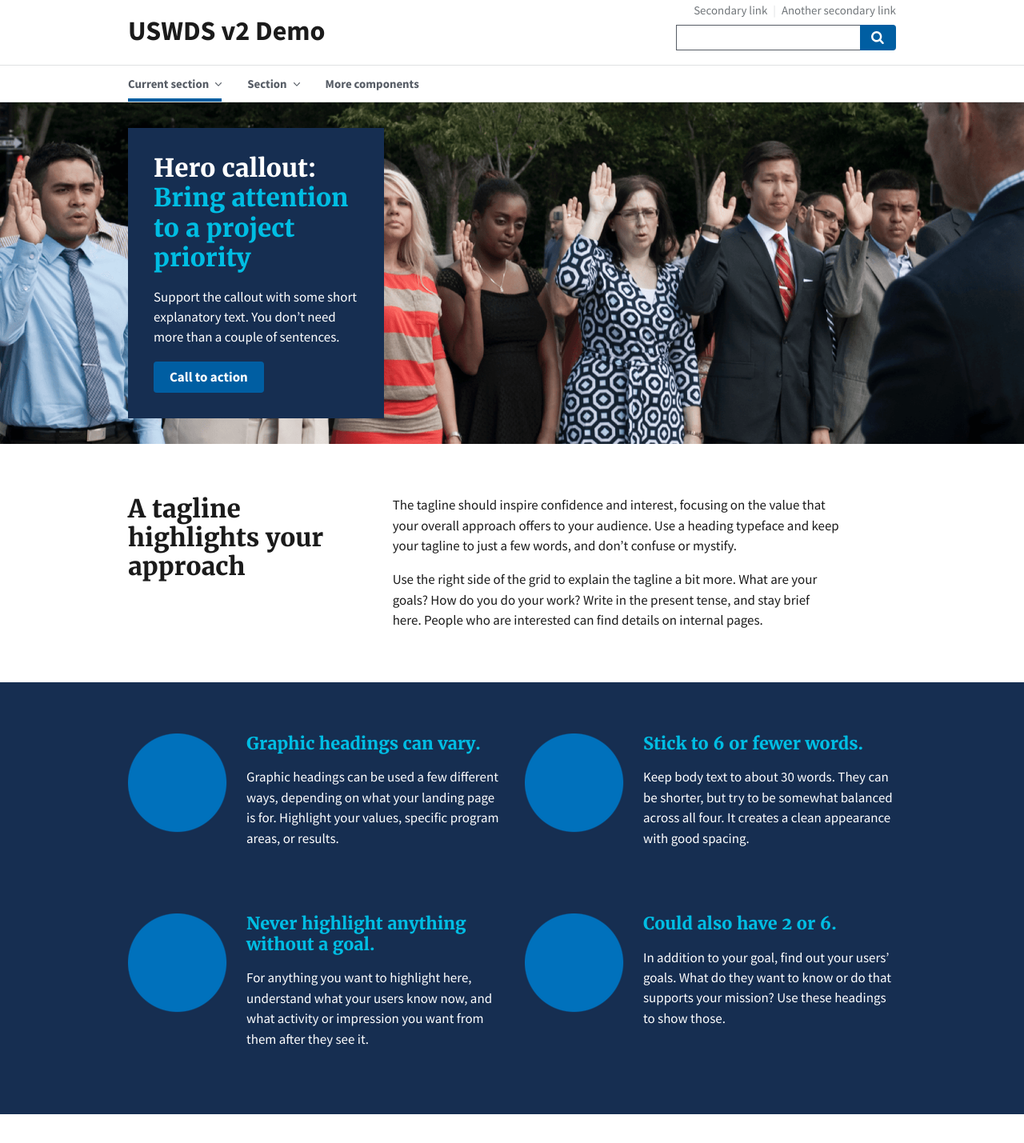
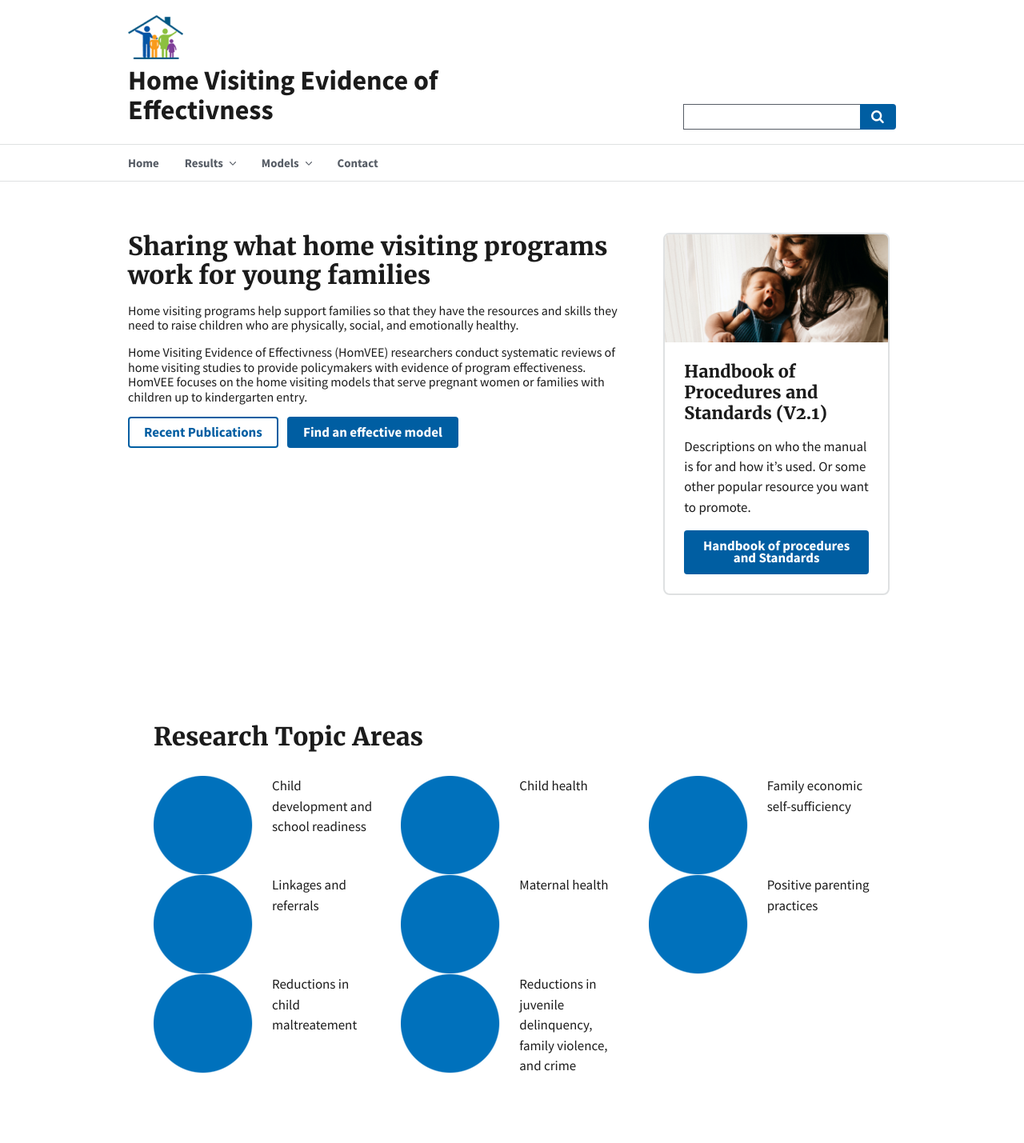
Before and after one commit to peterrowland/HomeVEE-demo, a website: page index.html in a window 1280 px wide. Shown: the part 35-1464 px from the top of the page at 80% size. Drawn offline with Linux system fonts and the light colour scheme.

Commit message:
add in site content

```diff
--- a/index.html
+++ b/index.html
@@ -5,10 +5,11 @@
     <meta charset="utf-8">
     <meta name="viewport" content="width=device-width, initial-scale=1.0">
     <meta http-equiv="X-UA-Compatible" content="IE=edge">
-    <title>USWDS Fractal example document</title>
+    <title>Home Visiting Evidence of Effectivness</title>
     <link rel="stylesheet" href="./css/styles.css">
 
   </head>
+
   <body>
     <a class="usa-skipnav" href="#main-content">Skip to main content</a>
 
@@ -57,42 +58,56 @@
   </div>
 </div>
 
-
-
-
   <div class="usa-overlay"></div>
 <header class="usa-header usa-header--extended" role="banner"><div class="usa-navbar">
-  <div class="usa-logo" id="extended-logo">
-    <em class="usa-logo__text"><a href="/" title="Home" aria-label="Home">USWDS v2 Demo</a></em>
+  <div class="usa-logo site-logo" id="extended-logo">
+      <img class="" src="./img/homevee.png" alt="homevee">
+      <em class="usa-logo__text">
+        <a class="" href="/" title="Home" aria-label="Home">Home Visiting Evidence of Effectivness</a>
+      </em>
   </div>
   <button class="usa-menu-btn">Menu</button>
 </div>
 <nav role="navigation" class="usa-nav">
     <div class="usa-nav__inner"><button class="usa-nav__close"><img src="./img/close.svg" alt="close"></button>
-<ul class="usa-nav__primary usa-accordion"><li class="usa-nav__primary-item">
-    <button class="usa-accordion__button usa-nav__link  usa-current" aria-expanded="false" aria-controls="extended-nav-section-one"><span>Current section</span></button>
-    <ul id="extended-nav-section-one" class="usa-nav__submenu"><li class="usa-nav__submenu-item">
-              <a href="#">Navigation link</a>
-            </li><li class="usa-nav__submenu-item">
-              <a href="#">Navigation link</a>
-            </li><li class="usa-nav__submenu-item">
-              <a href="#">Navigation link</a>
-            </li></ul></li><li class="usa-nav__primary-item">
-    <button class="usa-accordion__button usa-nav__link" aria-expanded="false" aria-controls="extended-nav-section-two"><span>Section</span></button>
+<ul class="usa-nav__primary usa-accordion">
+
+  <li class="usa-nav__primary-item usa-current">
+    <a class="usa-nav__link" href="accordion.html"><span>Home</span></a>
+  </li>
+
+  <li class="usa-nav__primary-item">
+    <button class="usa-accordion__button usa-nav__link " aria-expanded="false" aria-controls="extended-nav-section-one"><span>Results</span></button>
+    <ul id="extended-nav-section-one" class="usa-nav__submenu">
+      <li class="usa-nav__submenu-item">
+          <a href="#">Navigation link</a>
+        </li><li class="usa-nav__submenu-item">
+          <a href="#">Navigation link</a>
+        </li><li class="usa-nav__submenu-item">
+          <a href="#">Navigation link</a>
+        </li></ul></li>
+
+        <li class="usa-nav__primary-item">
+    <button class="usa-accordion__button usa-nav__link" aria-expanded="false" aria-controls="extended-nav-section-two"><span>Models</span></button>
     <ul id="extended-nav-section-two" class="usa-nav__submenu"><li class="usa-nav__submenu-item">
               <a href="#">Navigation link</a>
             </li><li class="usa-nav__submenu-item">
               <a href="#">Navigation link</a>
             </li><li class="usa-nav__submenu-item">
               <a href="#">Navigation link</a>
-            </li></ul></li><li class="usa-nav__primary-item">
-    <a class="usa-nav__link" href="accordion.html"><span>More components</span></a>
-    </li></ul><div class="usa-nav__secondary">
-  <ul class="usa-nav__secondary-links"><li class="usa-nav__secondary-item">
+          </li></ul></li>
+
+    <li class="usa-nav__primary-item">
+      <a class="usa-nav__link" href="accordion.html"><span>Contact</span></a>
+    </li>
+
+  </ul><div class="usa-nav__secondary">
+  <!-- <ul class="usa-nav__secondary-links"><li class="usa-nav__secondary-item">
       <a href="">Secondary link</a>
     </li><li class="usa-nav__secondary-item">
       <a href="">Another secondary link</a>
-    </li></ul><form class="usa-search usa-search--small ">
+    </li></ul> -->
+    <form class="usa-search usa-search--small ">
   <div role="search">
     <label class="usa-sr-only" for="extended-search-field-small">Search small</label>
     <input class="usa-input" id="extended-search-field-small" type="search" name="search">
@@ -104,80 +119,129 @@
   </nav>
 </header>
 
+<main id="main-content">
 
-
-
-  <main id="main-content">
-  <section class="usa-hero">
+  <!-- <section class="usa-hero">
   <div class="grid-container">
     <div class="usa-hero__callout">
       <h1 class="usa-hero__heading"><span class="usa-hero__heading--alt">Hero callout:</span>Bring attention to a project priority
       </h1><p>Support the callout with some short explanatory text. You don’t need more than a couple of sentences.</p><a class="usa-button" href="javascript:void(0)">Call to action</a>
     </div>
   </div>
-</section>
+</section> -->
 
 
 
   <section class="grid-container usa-section">
     <div class="grid-row grid-gap">
-      <div class="tablet:grid-col-4">
-        <h2 class="font-heading-xl margin-top-0 tablet:margin-bottom-0">A tagline highlights your approach</h2>
+      <div class="tablet:grid-col-8">
+        <h2 class="font-heading-xl margin-top-0 tablet:margin-bottom-0">Sharing what home visiting programs work for young families</h2>
+        <p>Home visiting programs help support families so that they have the resources and skills they need to raise children who are physically, social, and emotionally healthy.</p>
+        <p>Home Visiting Evidence of Effectivness (HomVEE) researchers conduct systematic reviews of home visiting studies to provide policymakers with evidence of program effectiveness.  HomVEE focuses on the home visiting models that serve pregnant women or families with children up to kindergarten entry.</p>
+        <button class="usa-button usa-button--outline">Recent Publications</button>
+        <button class="usa-button usa-button--primary">Find an effective model</button>
       </div>
-      <div class="tablet:grid-col-8 usa-prose">
-        <p>The tagline should inspire confidence and interest, focusing on the value that your overall approach offers to your audience. Use a heading typeface and keep your tagline to just a few words, and don’t confuse or mystify.</p>
-<p>Use the right side of the grid to explain the tagline a bit more. What are your goals? How do you do your work? Write in the present tense, and stay brief here. People who are interested can find details on internal pages.</p>
-
+      <div class="tablet:grid-col-4 usa-prose">
+        <div class="usa-card__container">
+          <header class="usa-card__header">
+            <h2 class="usa-card__heading">Handbook of Procedures and Standards (V2.1)</h2>
+          </header>
+          <div class="usa-card__media">
+            <div class="usa-card__img">
+              <img
+                src="./img/homevee-pic.png"
+                alt="A placeholder image"
+              />
+            </div>
+          </div>
+          <div class="usa-card__body">
+            <p>Descriptions on who the manual is for and how it’s used.  Or some other popular resource you want to promote.</p>
+          </div>
+          <div class="usa-card__footer">
+            <button class="usa-button usa-button--primary">Handbook of procedures and Standards</button>
+          </div>
+        </div>
       </div>
     </div>
   </section>
 
+  <section class="usa-graphic-list usa-section grid-container">
+    <div class="grid-container">
+    <h2 class="font-heading-xl">Research Topic Areas</h2>
 
-  <section class="usa-graphic-list usa-section usa-section--dark">
-  <div class="grid-container">
+  <!-- <section class="usa-graphic-list usa-section usa-section--dark"> -->
+
     <div class="usa-graphic-list__row grid-row grid-gap">
-      <div class="usa-media-block tablet:grid-col">
+
+      <div class="usa-media-block tablet:grid-col-4">
         <img class="usa-media-block__img"  src="./img/circle-124.png" alt="Alt text">
         <div class="usa-media-block__body">
-          <h3 class="usa-graphic-list__heading">Graphic headings can vary.</h3>
-          <p>Graphic headings can be used a few different ways, depending on what your landing page is for. Highlight your values, specific program areas, or results.</p>
+          <p>Child development and school readiness</p>
         </div>
       </div>
-      <div class="usa-media-block tablet:grid-col">
+
+      <div class="usa-media-block tablet:grid-col-4">
         <img class="usa-media-block__img"  src="./img/circle-124.png" alt="Alt text">
         <div class="usa-media-block__body">
-          <h3 class="usa-graphic-list__heading">Stick to 6 or fewer words.</h3>
-          <p>Keep body text to about 30 words. They can be shorter, but try to be somewhat balanced across all four. It creates a clean appearance with good spacing.</p>
+          <p>Child health</p>
         </div>
       </div>
-    </div>
-    <div class="usa-graphic-list__row grid-row grid-gap">
-      <div class="usa-media-block tablet:grid-col">
+
+      <div class="usa-media-block tablet:grid-col-4">
         <img class="usa-media-block__img"  src="./img/circle-124.png" alt="Alt text">
         <div class="usa-media-block__body">
-          <h3 class="usa-graphic-list__heading">Never highlight anything without a goal.</h3>
-          <p>For anything you want to highlight here, understand what your users know now, and what activity or impression you want from them after they see it.</p>
+          <p>Family economic self-sufficiency</p>
         </div>
       </div>
-      <div class="usa-media-block tablet:grid-col">
+
+      <div class="usa-media-block tablet:grid-col-4">
         <img class="usa-media-block__img"  src="./img/circle-124.png" alt="Alt text">
         <div class="usa-media-block__body">
-          <h3 class="usa-graphic-list__heading">Could also have 2 or 6.</h3>
-          <p>In addition to your goal, find out your users’ goals. What do they want to know or do that supports your mission? Use these headings to show those.</p>
+          <p>Linkages and referrals</p>
         </div>
       </div>
+
+      <div class="usa-media-block tablet:grid-col-4">
+        <img class="usa-media-block__img"  src="./img/circle-124.png" alt="Alt text">
+        <div class="usa-media-block__body">
+          <p>Maternal health</p>
+        </div>
+      </div>
+
+      <div class="usa-media-block tablet:grid-col-4">
+        <img class="usa-media-block__img"  src="./img/circle-124.png" alt="Alt text">
+        <div class="usa-media-block__body">
+          <p>Positive parenting practices</p>
+        </div>
+      </div>
+
+      <div class="usa-media-block tablet:grid-col-4">
+        <img class="usa-media-block__img"  src="./img/circle-124.png" alt="Alt text">
+        <div class="usa-media-block__body">
+          <p>Reductions in child maltreatement</p>
+        </div>
+      </div>
+
+      <div class="usa-media-block tablet:grid-col-4">
+        <img class="usa-media-block__img"  src="./img/circle-124.png" alt="Alt text">
+        <div class="usa-media-block__body">
+          <p>Reductions in juvenile delinquency, family violence, and crime</p>
+        </div>
+      </div>
+
+
     </div>
   </div>
 </section>
 
-
+<!--
   <section id="test-section-id" class="usa-section">
     <div class="grid-container">
       <h2 class="font-heading-xl margin-y-0">Section heading</h2>
       <p class="usa-intro">Everything up to this point should help people understand your agency or project: who you are, your goal or mission, and how you approach it. Use this section to encourage them to act. Describe why they should get in touch here, and use an active verb on the button below. “Get in touch,” “Learn more,” and so on.</p>
       <a class="usa-button usa-button--big" href="#">Call to action</a>
     </div>
-  </section>
+  </section> -->
 
 </main>
 
```
Also changed, not shown: img/homevee-pic.png (added), img/homevee.png (added).
